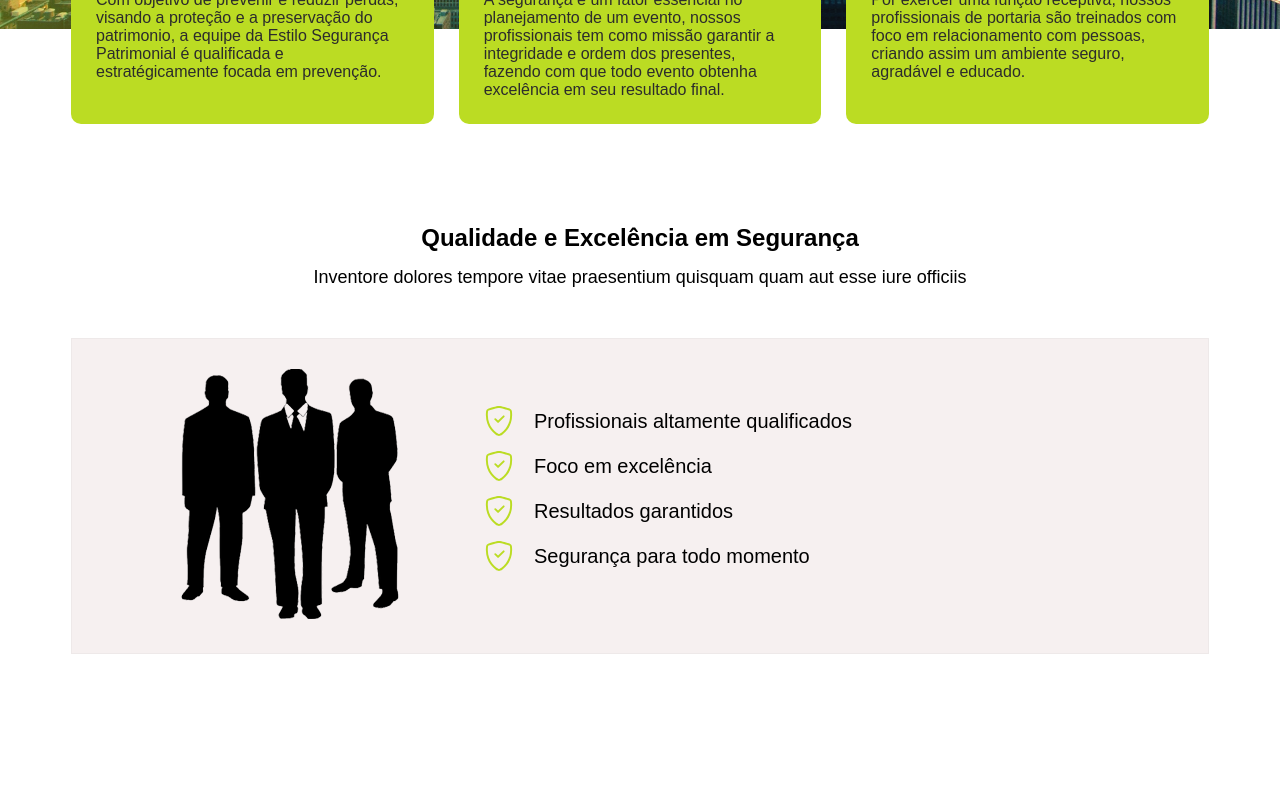
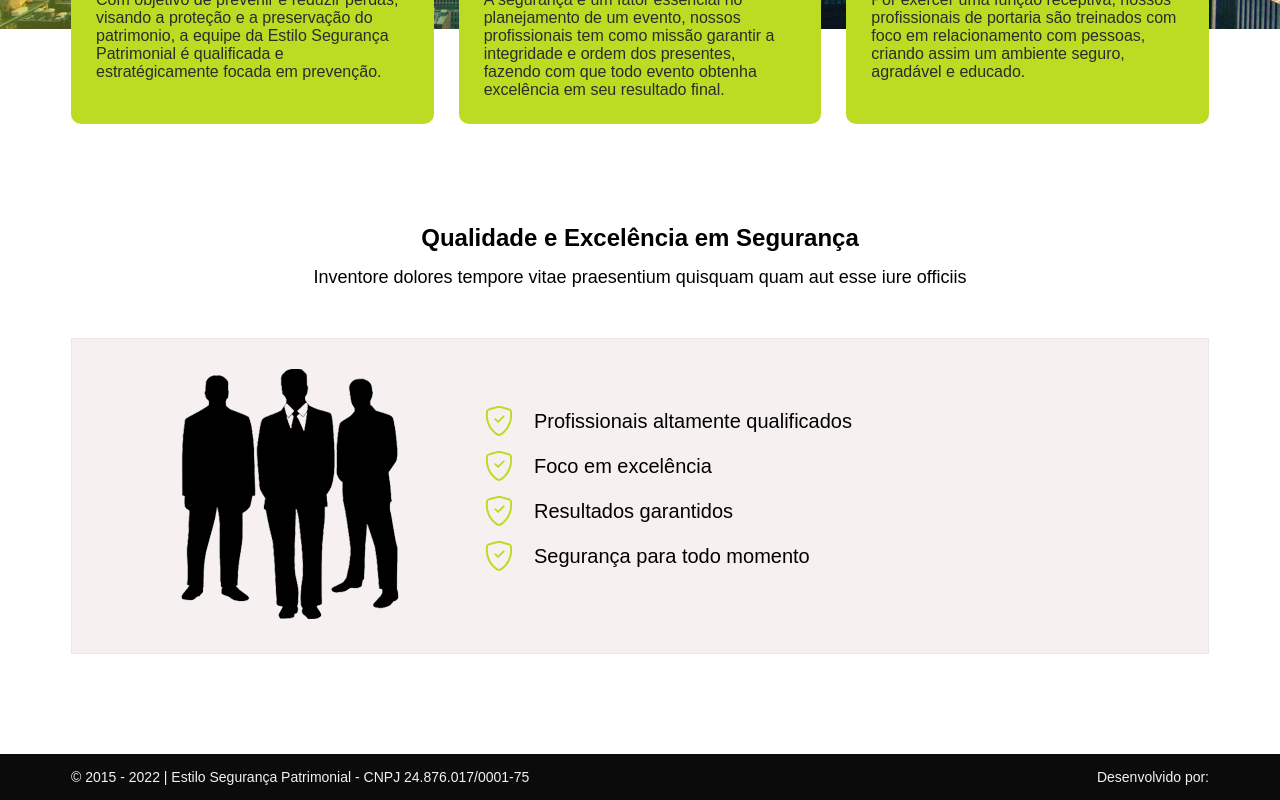
Before and after one commit to rodrigoanastacio/ESP_site, a Next.js app: page / in a window 1280 px wide. Shown: the part 520-1320 px from the top of the page. Before the commit the page ends 1274 px from the top, so only its background shows below. Built offline with nearby package versions, Linux system fonts and the light colour scheme.

Commit message:
Created Footer component

```diff
--- /dev/null
+++ b/src/pages/components/Footer/index.jsx
@@ -0,0 +1,18 @@
+import styles from './styles.module.scss';
+
+export default function Footer() {
+  const today = new Date();
+  const year = today.getFullYear();
+
+  return (
+    <footer className={styles.footer}>
+      <div className={styles.footer__container}>
+        <p>
+          © 2015 - {year} | Estilo Segurança Patrimonial - CNPJ
+          24.876.017/0001-75
+        </p>
+        <p>Desenvolvido por:</p>
+      </div>
+    </footer>
+  );
+}
--- /dev/null
+++ b/src/pages/components/Footer/styles.module.scss
@@ -0,0 +1,23 @@
+.footer {
+  background-color: var(--black);
+  padding: 15px 0;
+
+  &__container {
+    max-width: 1170px;
+    width: 100%;
+    margin: 0 auto;
+    padding: 0 1rem;
+    display: flex;
+    flex-direction: column;
+
+    @media (min-width: 769px) {
+      flex-direction: row;
+      justify-content: space-between;
+    }
+  }
+
+  p {
+    color: var(--gray-100);
+    font-size: 14px;
+  }
+}
--- a/src/pages/index.js
+++ b/src/pages/index.js
@@ -8,6 +8,7 @@ import Hero from './components/Hero';
 import Cards from './components/Cards';
 import Title from './components/Title';
 import SideBySide from './components/SideBySide';
+import Footer from './components/Footer';
 
 import styles from '../styles/Home.module.scss';
 
@@ -59,6 +60,8 @@ export default function Home() {
           <SideBySide />
         </div>
       </section>
+
+      <Footer />
     </>
   );
 }
--- a/src/styles/globals.scss
+++ b/src/styles/globals.scss
@@ -9,6 +9,7 @@
   --gray-200: #eee9e9;
   --gray-700: #2c2c2c;
   --yellow: #bbdc23;
+  --black: #0c0b0b;
 }
 
 @media (max-width: 1080px) {
```
